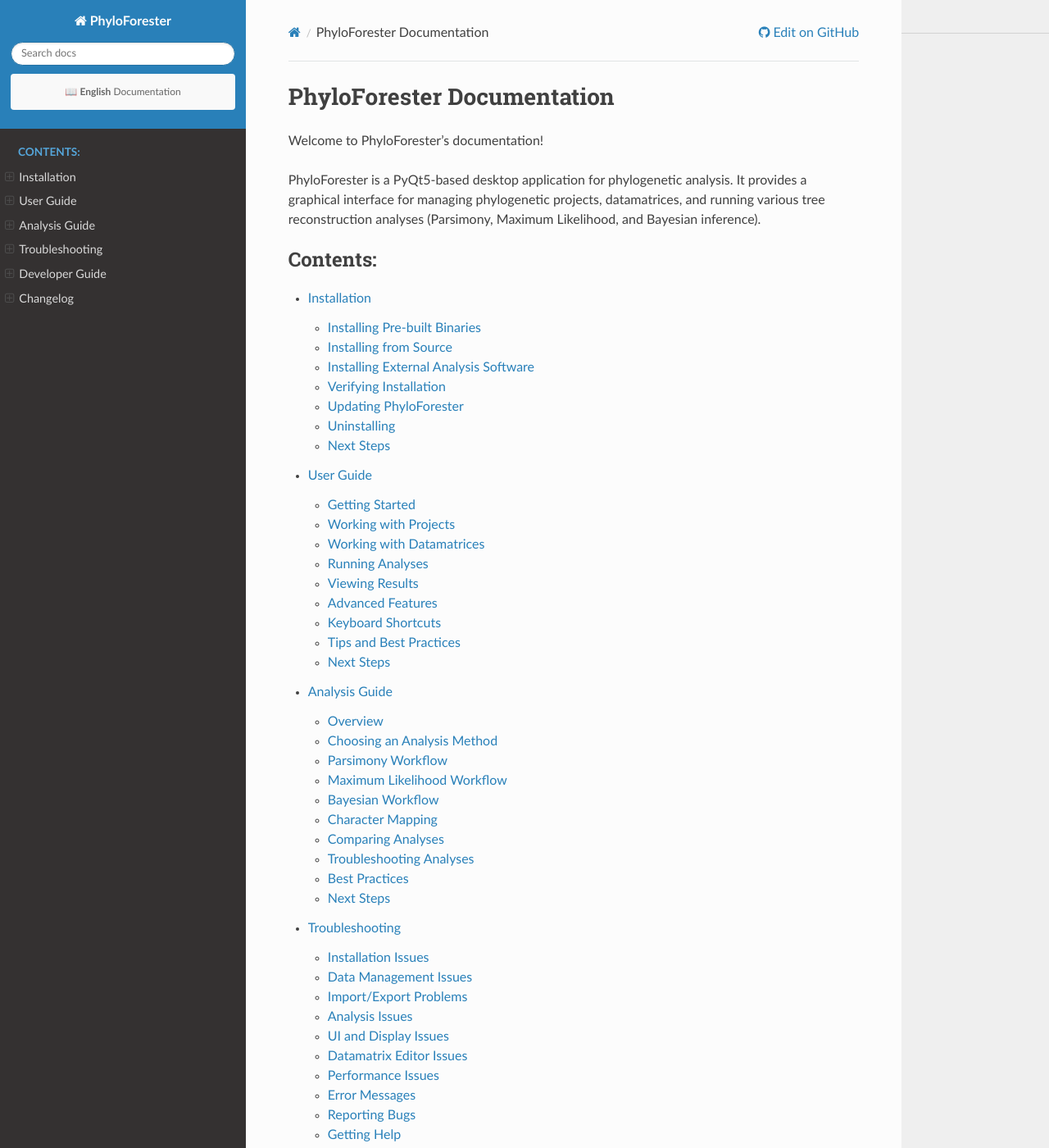
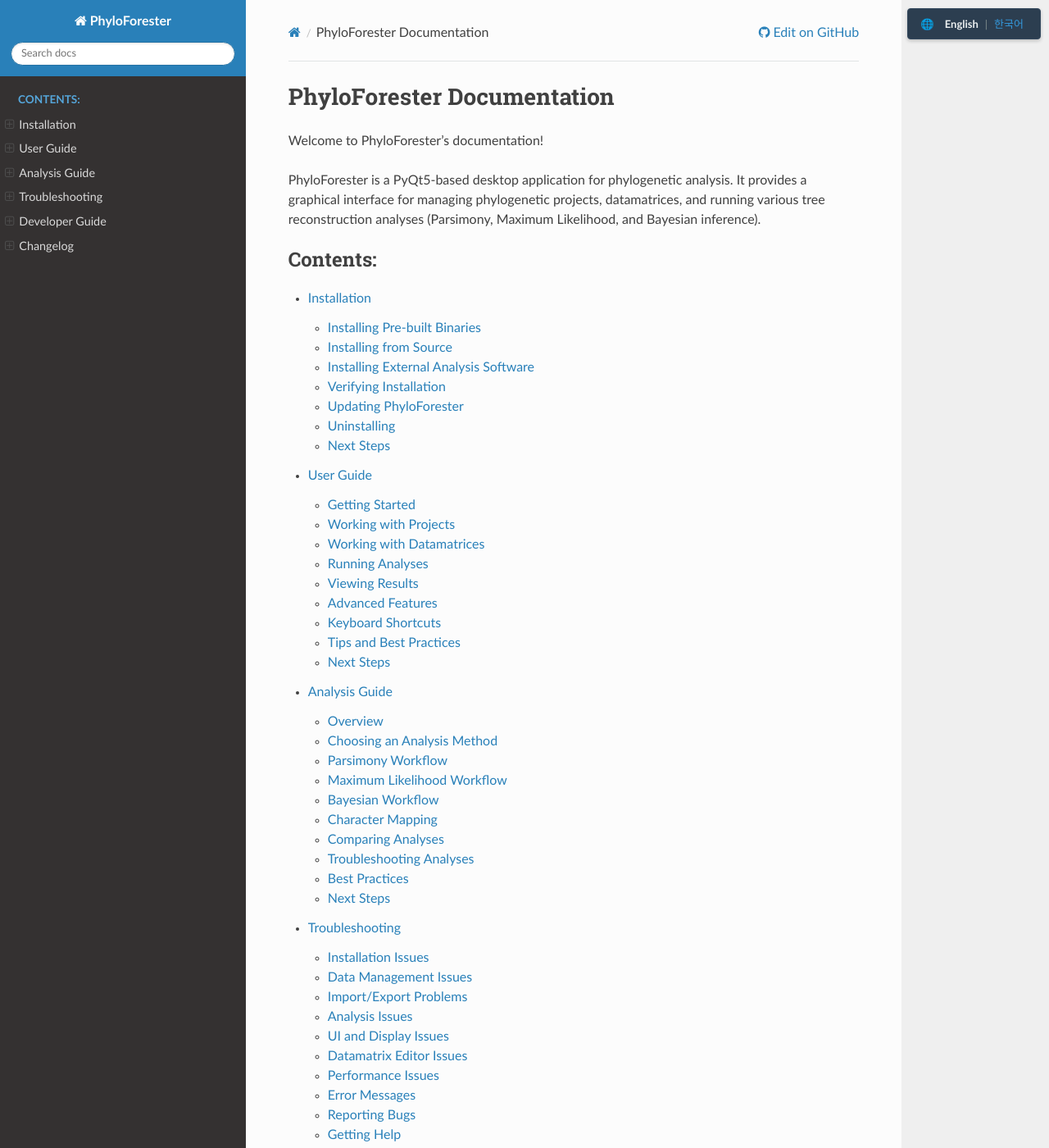
Before and after one commit to jikhanjung/PhyloForester, a Sphinx documentation site: the page built from docs/index.rst, in a window 1280 px wide and 1400 px high. Shown: the whole window at 82% size. Built offline with Sphinx 7.4.7 and the Read the Docs theme 3.1.0, drawn with Linux system fonts in a browser that asks for light colours.

Commit message:
fix: Improve language switcher to match Modan2 structure
- Move language switcher from footer to fixed position at top-right
- Add JavaScript for dynamic language switching
- Show both languages with current language highlighted
- Language switcher now visible on both English and Korean pages
- Uses onclick handler to preserve page path when switching languages

Language switcher now displays:
- English page: English (current) | 한국어 (clickable)
- Korean page: English (clickable) | 한국어 (current)

🤖 Generated with [Claude Code](https://claude.com/claude-code)

Co-Authored-By: Claude <noreply@anthropic.com>

```diff
--- a/docs/_templates/layout.html
+++ b/docs/_templates/layout.html
@@ -1,37 +1,82 @@
 {% extends "!layout.html" %}
 
-{# Language switcher for PhyloForester documentation #}
+{% block extrahead %}
+{{ super() }}
+<style>
+  .language-switcher {
+    position: fixed;
+    top: 10px;
+    right: 10px;
+    z-index: 1000;
+    background: #2c3e50;
+    border: 1px solid #34495e;
+    border-radius: 4px;
+    padding: 8px 15px;
+    font-size: 13px;
+    box-shadow: 0 2px 4px rgba(0,0,0,0.2);
+  }
+  .language-switcher a {
+    margin: 0 5px;
+    text-decoration: none;
+    color: #3498db;
+    font-weight: 500;
+    transition: color 0.2s;
+    cursor: pointer;
+  }
+  .language-switcher a:hover {
+    color: #5dade2;
+    text-decoration: underline;
+  }
+  .language-switcher .current {
+    color: #ecf0f1;
+    font-weight: 600;
+    cursor: default;
+    margin: 0 5px;
+  }
+  .language-switcher .separator {
+    color: #7f8c8d;
+    margin: 0 3px;
+  }
+  .language-switcher .icon {
+    margin-right: 5px;
+  }
+</style>
+<script>
+  // Language switcher: preserve current page path when switching languages
+  function switchLanguage(targetLang) {
+    var currentPath = window.location.pathname;
+    var newPath;
 
-{% block footer %}
-  {{ super() }}
+    // Get the page name (e.g., 'index.html', 'user_guide.html')
+    var pageName = currentPath.split('/').pop() || 'index.html';
 
-  <div class="language-switcher" style="text-align: center; padding: 20px 0; border-top: 1px solid #ddd; margin-top: 40px;">
-    <p style="font-size: 14px; color: #666;">
-      {% if language == 'ko' %}
-        🌐 Language: <strong>한국어</strong> |
-        <a href="{{ pathto('index', 1, '../../en/' + pagename + '.html') }}" style="color: #2980b9; text-decoration: none;">
-          Switch to English
-        </a>
-      {% else %}
-        🌐 Language: <strong>English</strong> |
-        <a href="{{ pathto('index', 1, '../../ko/' + pagename + '.html') }}" style="color: #2980b9; text-decoration: none;">
-          한국어로 전환
-        </a>
-      {% endif %}
-    </p>
-  </div>
+    // Replace language code in path (en <-> ko)
+    if (currentPath.includes('/en/')) {
+      newPath = currentPath.replace('/en/', '/' + targetLang + '/');
+    } else if (currentPath.includes('/ko/')) {
+      newPath = currentPath.replace('/ko/', '/' + targetLang + '/');
+    } else {
+      // Fallback: construct path with language code
+      // Get the base path (everything before the last /)
+      var pathParts = currentPath.split('/');
+      pathParts.pop(); // Remove current file
+      var basePath = pathParts.join('/');
+      newPath = basePath + '/' + targetLang + '/' + pageName;
+    }
+
+    window.location.href = newPath;
+  }
+</script>
 {% endblock %}
 
-{# Add language indicator in the sidebar #}
-{% block sidebartitle %}
-  {{ super() }}
-  <div style="text-align: center; padding: 10px; background-color: #f9f9f9; border-radius: 4px; margin: 10px 0;">
-    <p style="margin: 0; font-size: 12px; color: #666;">
-      {% if language == 'ko' %}
-        📖 <strong>한국어</strong> 문서
-      {% else %}
-        📖 <strong>English</strong> Documentation
-      {% endif %}
-    </p>
-  </div>
+{% block document %}
+<div class="language-switcher">
+  <span class="icon">🌐</span>
+  {% if language == 'ko' %}
+    <a onclick="switchLanguage('en')">English</a><span class="separator">|</span><span class="current">한국어</span>
+  {% else %}
+    <span class="current">English</span><span class="separator">|</span><a onclick="switchLanguage('ko')">한국어</a>
+  {% endif %}
+</div>
+{{ super() }}
 {% endblock %}
```
